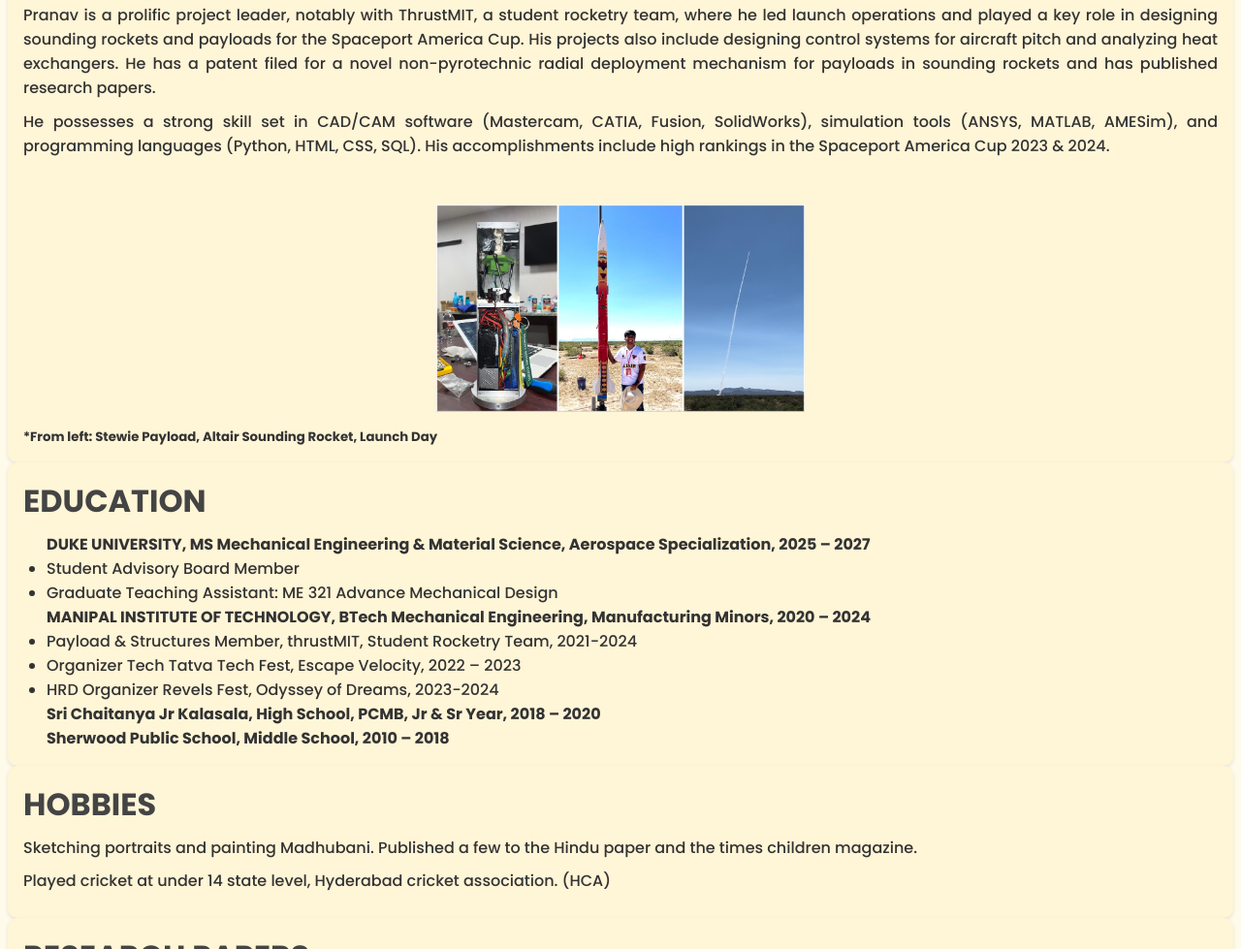
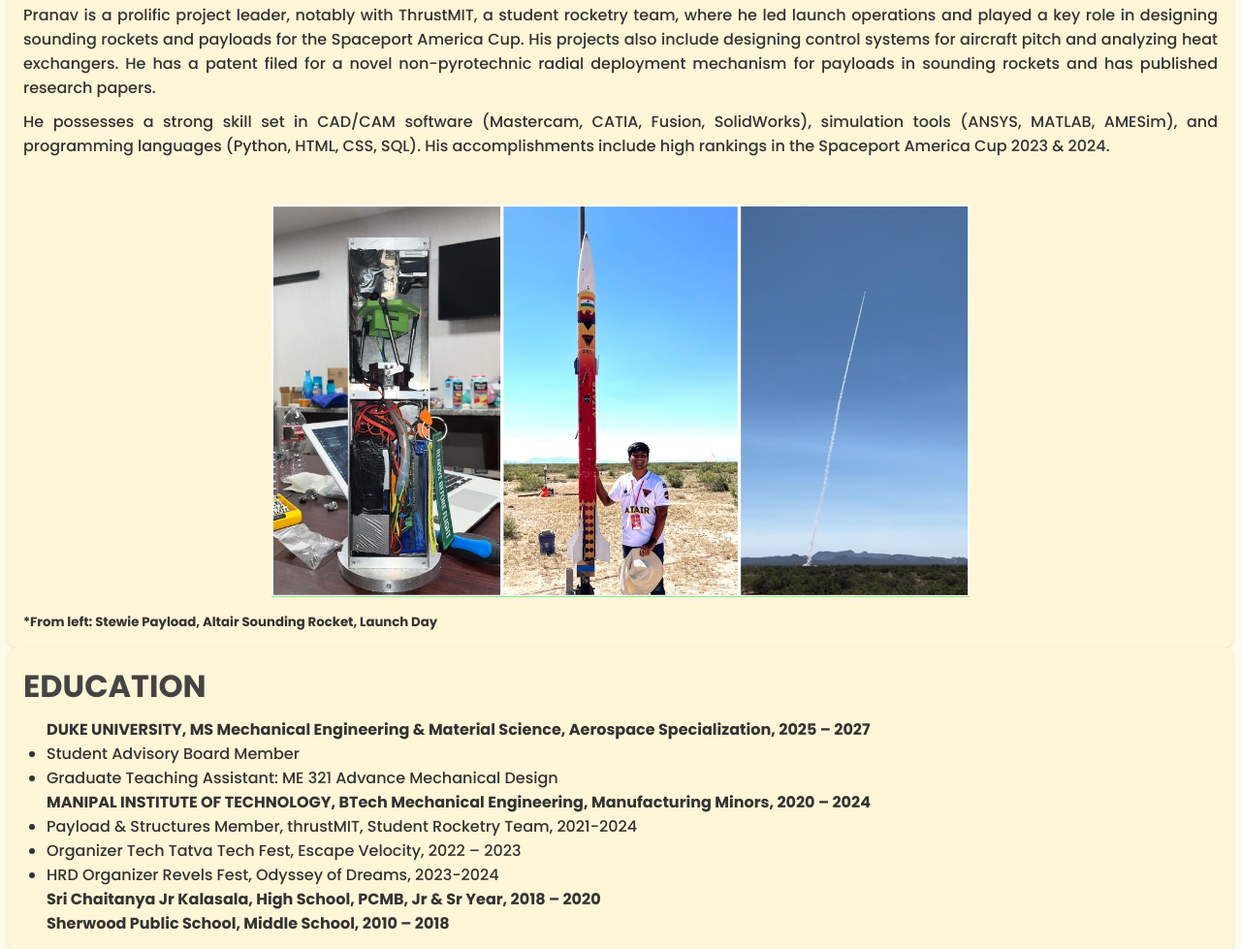
Before and after one commit to PranavThakur4/PranavPortfolio, a plain HTML site: page index.html in a window 1280 px wide. Shown: the part 1209-2188 px from the top of the page at 97% size. Drawn offline with Linux system fonts and the light colour scheme.

Commit message:
Increase about intro image size: max-width 720px and fluid width

```diff
--- a/styles.css
+++ b/styles.css
@@ -292,7 +292,10 @@ section img {
 
 .aboutme img {
   padding-left: 0;
-  max-width: 380px;
+  /* larger desktop image but remain fluid on small screens */
+  max-width: 720px; /* increased from 380px */
+  width: 100%;
+  height: auto;
   margin: 1rem auto;
 }
 
```
